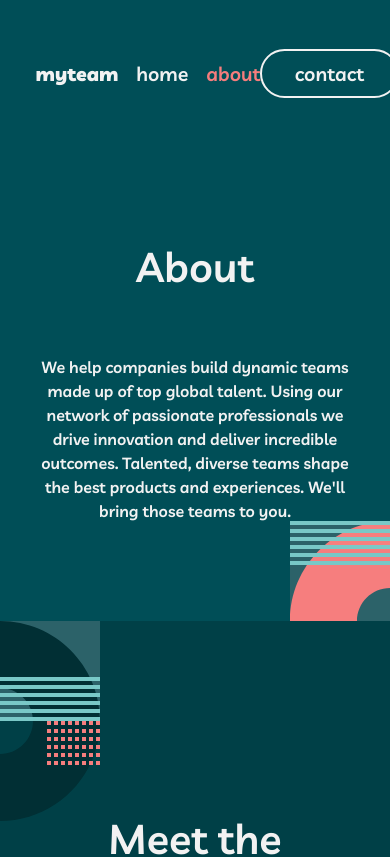
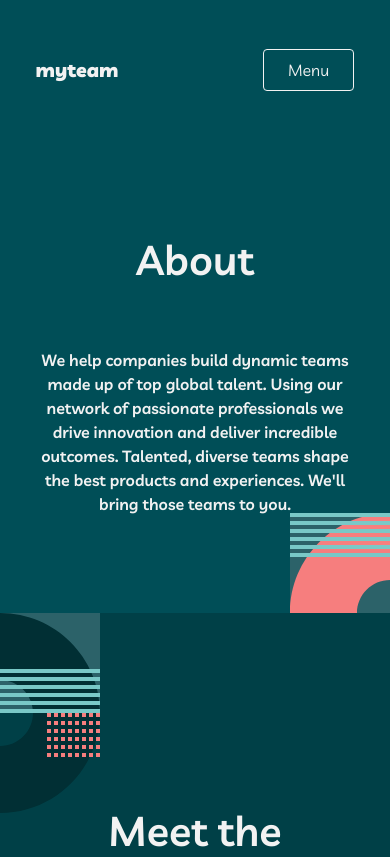
Before and after one commit to aalend/my-team, a React (Vite) app: page /about in a window 390 px wide. Shown: the top 857 px of the page. Built offline with nearby package versions, Linux system fonts and the light colour scheme.

Commit message:
add mobile navbar

```diff
--- a/src/components/header/header.module.scss
+++ b/src/components/header/header.module.scss
@@ -2,8 +2,7 @@
   padding-block: var(--space-xl);
 
   &__grid {
-    --columns: 4;
-
+    display: flex;
     align-items: center;
   }
 }
--- a/src/components/navigation/navigation.module.scss
+++ b/src/components/navigation/navigation.module.scss
@@ -1,30 +1,39 @@
+@use '../../styles/variables' as *;
+
 .navigation {
-  display: grid;
+  display: flex;
   align-items: center;
-  grid-template-columns: repeat(2, 1fr);
-  grid-column: 2 / span 3;
+  width: 100%;
 
   & ul {
-    display: flex;
-    gap: var(--space-s-l);
-    font-size: var(--step-1);
-    font-weight: 600;
+    display: none;
+  }
 
-    &:last-child {
-      justify-self: end;
-      border: 2px solid var(--white-200);
-      padding: var(--space-2xs) var(--space-l);
-      border-radius: 999px;
-      transition: scale 175ms ease;
+  & ul + ul,
+  button {
+    margin-inline-start: auto;
+  }
 
-      &:hover {
-        background-color: var(--white-200);
-        scale: 1.15;
+  button {
+    padding: 8px var(--space-m);
+    background-color: transparent;
+    color: var(--white-200);
+    border: 1px solid var(--white-200);
+    border-radius: 4px;
+    cursor: pointer;
+  }
 
-        a {
-          color: var(--green-400);
-        }
-      }
+  @media (width >= $sm-query) {
+    button {
+      display: none;
+    }
+
+    ul {
+      display: flex;
+      align-items: center;
+      gap: var(--space-s);
+      font-size: var(--step-1);
+      font-weight: 600;
     }
   }
 
@@ -33,3 +42,47 @@
     text-decoration: none;
   }
 }
+
+.mobile {
+  position: fixed;
+  top: 0;
+  right: 0;
+  width: 80%;
+  height: 100%;
+  display: flex;
+  flex-direction: column;
+  align-items: center;
+  gap: var(--space-l);
+  padding-block: var(--space-2xl);
+  background-color: var(--green-500);
+
+  & ul {
+    display: grid;
+    gap: var(--space-s);
+
+    a {
+      font-size: var(--step-1);
+      color: var(--white);
+      text-decoration: none;
+    }
+  }
+
+  @media (width >= $sm-query) {
+    display: none;
+  }
+
+  button {
+    padding: 8px var(--space-m);
+    background-color: transparent;
+    color: var(--white-200);
+    border: 1px solid var(--white-200);
+    border-radius: 4px;
+    cursor: pointer;
+  }
+}
+
+// If body has mobile class as a child add these styles
+body:has(.mobile) {
+  overflow: hidden;
+  transition: all 1s ease-in-out;
+}
--- a/src/components/navigation/navigation.tsx
+++ b/src/components/navigation/navigation.tsx
@@ -1,10 +1,41 @@
-import { NavLink } from 'react-router-dom';
-
+import { useEffect, useState } from 'react';
+import { createPortal } from 'react-dom';
+import { NavLink, useLocation } from 'react-router-dom';
 import styles from './navigation.module.scss';
 
+const Menu = function ({ onClose }: { onClose: () => void }) {
+  return (
+    <>
+      <nav id='secondary' className={styles['mobile']}>
+        <ul>
+          <li>
+            <NavLink to={'/'}>home</NavLink>
+          </li>
+          <li>
+            <NavLink to={'/about'}>about</NavLink>
+          </li>
+          <li>
+            <NavLink to={'/contact'}>contact</NavLink>
+          </li>
+        </ul>
+        <button aria-label='Close menu' onClick={onClose}>
+          Close menu
+        </button>
+      </nav>
+    </>
+  );
+};
+
 export function Navigation() {
+  const [isOpen, setIsOpen] = useState(false);
+  const { pathname } = useLocation();
+
+  useEffect(() => {
+    return () => setIsOpen(false);
+  }, [pathname]);
+
   return (
-    <nav className={styles.navigation}>
+    <nav id='primary' className={styles.navigation}>
       <ul>
         <li>
           <NavLink to={'/'}>home</NavLink>
@@ -18,6 +49,18 @@ export function Navigation() {
           <NavLink to={'/contact'}>contact</NavLink>
         </li>
       </ul>
+      <button onClick={() => setIsOpen(!isOpen)} type='button' aria-label='open menu'>
+        Menu
+      </button>
+      {isOpen &&
+        createPortal(
+          <Menu
+            onClose={() => {
+              setIsOpen(false);
+            }}
+          />,
+          document.body
+        )}
     </nav>
   );
 }
```
